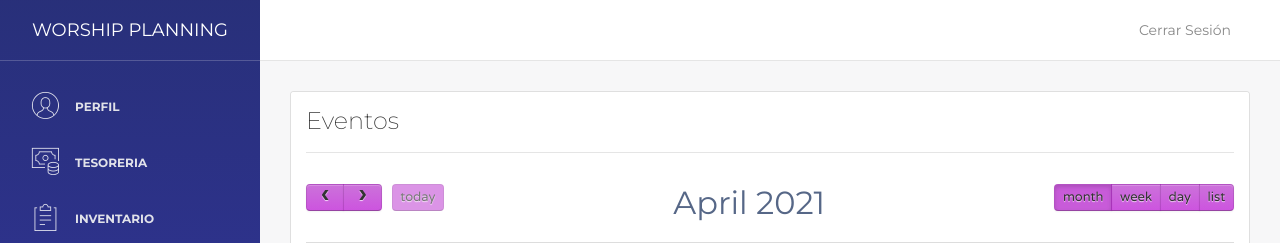
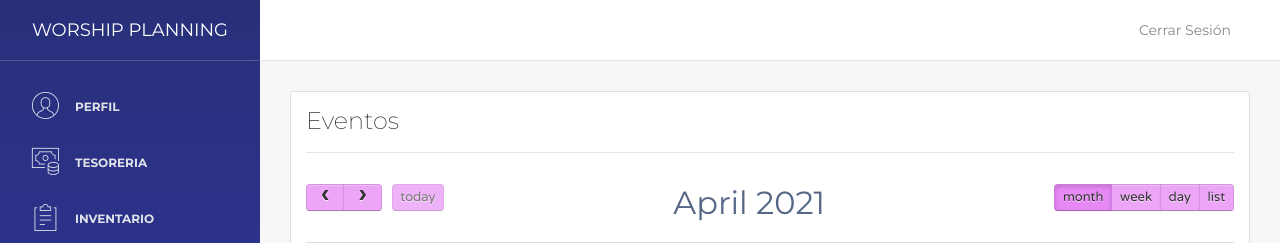
Before and after one commit to Chucklagos/Worship-Planning, a PHP site: page /src/calendar.php in a window 1280 px wide. Shown: the top 243 px of the page. Run offline with PHP 8.4, Linux system fonts and the light colour scheme; the visitor is signed in with stand-in values (Sample User, id 1); data that the repository does not hold is empty; some libraries are stand-ins or nearby versions.

Commit message:
Cambio colores

```diff
--- a/src/fullcalendar/fullcalendar.css
+++ b/src/fullcalendar/fullcalendar.css
@@ -42,7 +42,7 @@ body .fc { /* extra precedence to overcome jqui */
 .fc-unthemed .fc-divider,
 .fc-unthemed .fc-popover .fc-header,
 .fc-unthemed .fc-list-heading td {
-	background: #bb20d3cf;
+	background: #EF78FF;
 }
 
 .fc-unthemed .fc-popover .fc-header .fc-close {
@@ -214,14 +214,14 @@ NOTE: use percentage font sizes or else old IE chokes
 */
 
 .fc-state-default {
-	background-color: #bc36d1cf;
-	background-image: -moz-linear-gradient(top, #cc77dacf, #cd53e0cf);
-	background-image: -webkit-gradient(linear, 0 0, 0 100%, from(#cc77dacf), to(#cd53e0cf));
-	background-image: -webkit-linear-gradient(top, #cc77dacf, #cd53e0cf);
-	background-image: -o-linear-gradient(top, #cc77dacf, #cd53e0cf);
-	background-image: linear-gradient(to bottom, #cc77dacf, #cd53e0cf);
+	background-color: #ECA5F7;
+	background-image: -moz-linear-gradient(top, #ECA5F7, #ECA5F7);
+	background-image: -webkit-gradient(linear, 0 0, 0 100%, from(#ECA5F7), to(#ECA5F7));
+	background-image: -webkit-linear-gradient(top, #ECA5F7, #ECA5F7);
+	background-image: -o-linear-gradient(top, #ECA5F7, #ECA5F7);
+	background-image: linear-gradient(to bottom, #ECA5F7, #ECA5F7);
 	background-repeat: repeat-x;
-	border-color: #bc36d1cf #bc36d1cf #bfbfbf;
+	border-color: #ECA5F7 #ECA5F7 #bfbfbf;
 	border-color: rgba(0, 0, 0, 0.1) rgba(0, 0, 0, 0.1) rgba(0, 0, 0, 0.25);
 	color: #333;
 	text-shadow: 0 1px 1px rgba(255, 255, 255, 0.75);
@@ -233,7 +233,7 @@ NOTE: use percentage font sizes or else old IE chokes
 .fc-state-active,
 .fc-state-disabled {
 	color: #333333;
-	background-color: #bc36d1cf;
+	background-color: #E689F5;
 }
 
 .fc-state-hover {
@@ -248,7 +248,7 @@ NOTE: use percentage font sizes or else old IE chokes
 
 .fc-state-down,
 .fc-state-active {
-	background-color: #bc36d1cf;
+	background-color: #E689F5;
 	background-image: none;
 	box-shadow: inset 0 2px 4px rgba(0, 0, 0, 0.15), 0 1px 2px rgba(0, 0, 0, 0.05);
 }
@@ -529,13 +529,13 @@ temporary rendered events).
 	font-size: .85em;
 	line-height: 1.3;
 	border-radius: 3px;
-	border: 1px solid #bb20d3cf; /* default BORDER color */
+	border: 1px solid #E45BF7; /* default BORDER color */
 	font-weight: normal; /* undo jqui's ui-widget-header bold */
 }
 
 .fc-event,
 .fc-event-dot {
-	background-color: #bb20d3cf; /* default BACKGROUND color */
+	background-color: #edb0f5; /* default BACKGROUND color */
 }
 
 /* overpower some of bootstrap's and jqui's styles on <a> tags */
```
